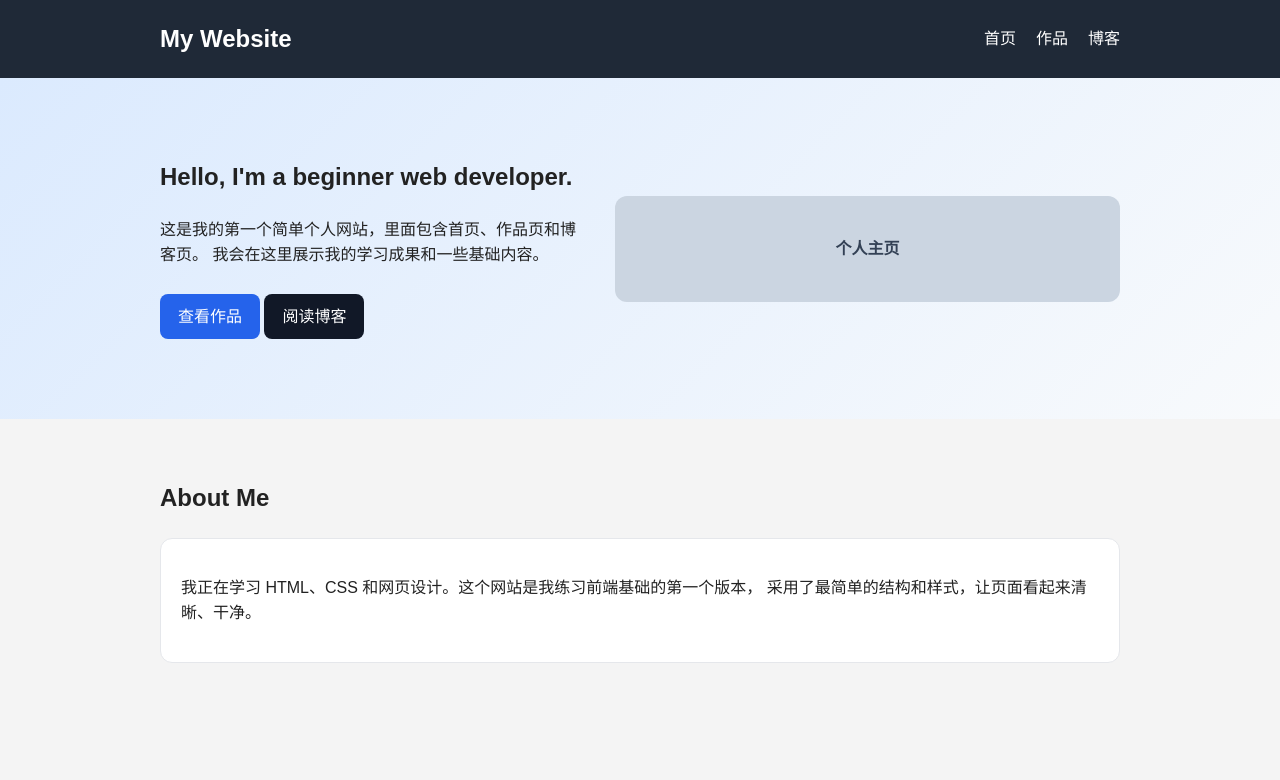
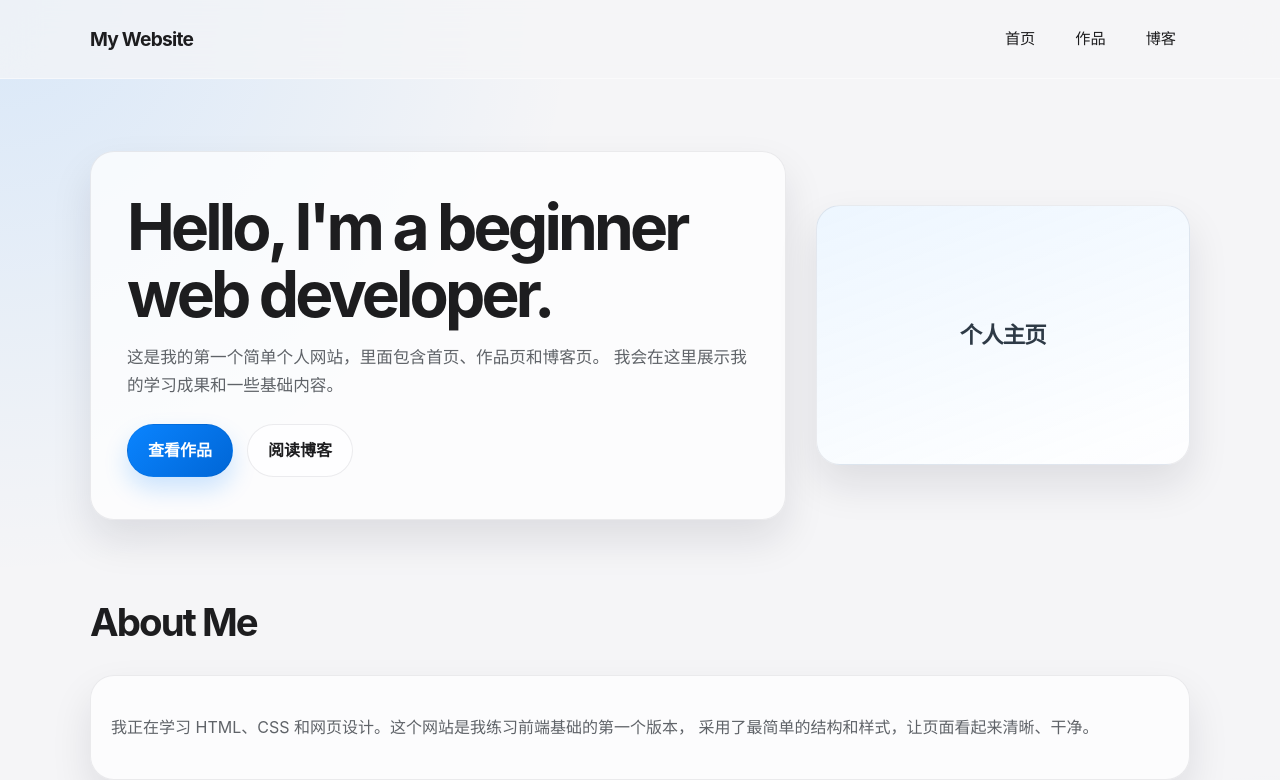
Before and after one commit to liwenlong070124-spec/Learn-AI-Coding, a plain HTML site: page my-web/index.html in a window 1280 px wide. Shown: the top 780 px of the page. Drawn offline with Linux system fonts and the light colour scheme.

Commit message:
feat(ui): redesign personal site in macOS style

```diff
--- a/my-web/index.html
+++ b/my-web/index.html
@@ -29,8 +29,10 @@
               这是我的第一个简单个人网站，里面包含首页、作品页和博客页。
               我会在这里展示我的学习成果和一些基础内容。
             </p>
-            <a class="btn" href="work.html">查看作品</a>
-            <a class="btn secondary-btn" href="blog.html">阅读博客</a>
+            <div class="hero-actions">
+              <a class="btn" href="work.html">查看作品</a>
+              <a class="btn secondary-btn" href="blog.html">阅读博客</a>
+            </div>
           </div>
 
           <div class="hero-image">
--- a/my-web/style.css
+++ b/my-web/style.css
@@ -1,133 +1,254 @@
+:root {
+  --bg: #f5f5f7;
+  --panel: rgba(255, 255, 255, 0.72);
+  --panel-strong: #ffffff;
+  --border: rgba(15, 23, 42, 0.08);
+  --text: #1d1d1f;
+  --muted: #5f6368;
+  --accent: #0a84ff;
+  --accent-strong: #0066d6;
+  --shadow: 0 20px 40px rgba(15, 23, 42, 0.1);
+}
+
 * {
   box-sizing: border-box;
 }
 
+html {
+  scroll-behavior: smooth;
+}
+
 body {
   margin: 0;
-  font-family: Arial, Helvetica, sans-serif;
-  background: #f4f4f4;
-  color: #222;
-  line-height: 1.6;
+  font-family: "SF Pro Display", "SF Pro Text", "Helvetica Neue", Arial, sans-serif;
+  background:
+    radial-gradient(circle at top left, rgba(10, 132, 255, 0.12), transparent 32%),
+    radial-gradient(circle at bottom right, rgba(88, 166, 255, 0.08), transparent 28%),
+    var(--bg);
+  color: var(--text);
+  line-height: 1.7;
+}
+
+img {
+  max-width: 100%;
+  display: block;
 }
 
 .container {
-  width: 90%;
-  max-width: 960px;
+  width: min(1100px, calc(100% - 32px));
   margin: 0 auto;
 }
 
 header {
-  background: #1f2937;
-  color: #fff;
+  position: sticky;
+  top: 0;
+  z-index: 10;
+  backdrop-filter: blur(18px);
+  -webkit-backdrop-filter: blur(18px);
+  background: rgba(245, 245, 247, 0.7);
+  border-bottom: 1px solid rgba(255, 255, 255, 0.5);
 }
 
 nav {
   display: flex;
+  align-items: center;
   justify-content: space-between;
-  align-items: center;
-  padding: 20px 0;
+  min-height: 78px;
 }
 
 .brand {
-  font-size: 1.5rem;
-  font-weight: bold;
+  font-size: 1.2rem;
+  font-weight: 700;
+  letter-spacing: -0.04em;
 }
 
 .nav-list {
+  display: flex;
+  align-items: center;
+  gap: 12px;
   list-style: none;
-  display: flex;
-  gap: 20px;
   margin: 0;
   padding: 0;
 }
 
 .nav-list a {
-  color: white;
+  display: inline-flex;
+  align-items: center;
+  justify-content: center;
+  min-height: 36px;
+  padding: 0 14px;
+  border-radius: 999px;
+  color: var(--text);
   text-decoration: none;
+  font-size: 0.95rem;
+  transition: all 0.2s ease;
+}
+
+.nav-list a:hover {
+  background: rgba(10, 132, 255, 0.08);
+  color: var(--accent-strong);
 }
 
 .hero {
-  background: linear-gradient(135deg, #dbeafe, #f8fafc);
-  padding: 80px 0;
+  padding: 72px 0 40px;
 }
 
 .hero-box {
-  display: flex;
-  justify-content: space-between;
+  display: grid;
+  grid-template-columns: 1.3fr 0.7fr;
+  gap: 30px;
   align-items: center;
-  gap: 30px;
 }
 
 .hero-text,
-.hero-image {
-  flex: 1;
+.hero-image,
+.card,
+.article-item {
+  background: var(--panel);
+  border: 1px solid var(--border);
+  box-shadow: var(--shadow);
+  border-radius: 24px;
+}
+
+.hero-text {
+  padding: 42px 36px;
+}
+
+.hero-text h1 {
+  margin: 0 0 16px;
+  font-size: clamp(2.3rem, 5vw, 4.1rem);
+  line-height: 1.04;
+  letter-spacing: -0.06em;
+}
+
+.hero-text p {
+  margin: 0 0 24px;
+  max-width: 640px;
+  color: var(--muted);
+  font-size: 1.04rem;
+}
+
+.hero-actions {
+  display: flex;
+  flex-wrap: wrap;
+  gap: 14px;
+}
+
+.btn {
+  display: inline-flex;
+  align-items: center;
+  justify-content: center;
+  padding: 12px 20px;
+  border-radius: 999px;
+  text-decoration: none;
+  font-weight: 600;
+  border: 1px solid rgba(0, 0, 0, 0.04);
+  transition: transform 0.2s ease, box-shadow 0.2s ease;
+}
+
+.btn:hover {
+  transform: translateY(-1px);
+}
+
+.btn {
+  background: linear-gradient(135deg, var(--accent), var(--accent-strong));
+  color: #fff;
+  box-shadow: 0 12px 24px rgba(10, 132, 255, 0.2);
+}
+
+.secondary-btn {
+  background: rgba(255, 255, 255, 0.7);
+  color: var(--text);
+  border: 1px solid rgba(15, 23, 42, 0.08);
+  box-shadow: none;
 }
 
 .hero-image {
-  background: #cbd5e1;
-  border-radius: 12px;
-  padding: 40px;
-  text-align: center;
-  color: #334155;
-  font-weight: bold;
-}
-
-h1, h2, h3 {
-  margin-top: 0;
+  min-height: 260px;
+  display: grid;
+  place-items: center;
+  font-size: 1.4rem;
+  font-weight: 700;
+  letter-spacing: -0.04em;
+  color: #2e3a46;
+  background: linear-gradient(160deg, #edf6ff, rgba(255, 255, 255, 0.9));
 }
 
 .section {
-  padding: 60px 0;
+  padding: 30px 0 56px;
+}
+
+.section h2 {
+  margin: 0 0 20px;
+  font-size: clamp(1.8rem, 3vw, 2.5rem);
+  letter-spacing: -0.05em;
 }
 
 .card-list {
   display: grid;
   grid-template-columns: repeat(auto-fit, minmax(220px, 1fr));
   gap: 20px;
-  margin-top: 30px;
+  margin-top: 20px;
 }
 
 .card {
-  background: white;
-  border: 1px solid #e5e7eb;
-  border-radius: 12px;
-  padding: 20px;
+  padding: 22px 20px;
 }
 
-.btn {
-  display: inline-block;
-  background: #2563eb;
-  color: white;
-  padding: 10px 18px;
-  text-decoration: none;
-  border-radius: 8px;
-  margin-top: 10px;
+.card h3 {
+  margin-top: 0;
+  margin-bottom: 12px;
+  font-size: 1.2rem;
 }
 
-.secondary-btn {
-  background: #111827;
+.card p,
+.card li,
+.article-item p {
+  color: var(--muted);
 }
 
 ul {
-  padding-left: 20px;
+  padding-left: 18px;
+  margin: 0;
 }
 
 .article-list {
   list-style: none;
   padding: 0;
+  margin: 0;
 }
 
 .article-item {
-  background: white;
-  border: 1px solid #e5e7eb;
-  border-radius: 10px;
-  padding: 20px;
-  margin-bottom: 20px;
+  padding: 22px 24px;
+  margin-bottom: 18px;
+}
+
+.article-item h3 {
+  margin: 0 0 8px;
+  font-size: 1.3rem;
 }
 
 footer {
-  background: #111827;
-  color: #d1d5db;
+  padding: 26px 0 34px;
+  color: var(--muted);
   text-align: center;
-  padding: 20px 0;
 }
+
+@media (max-width: 760px) {
+  .hero-box {
+    grid-template-columns: 1fr;
+  }
+
+  .nav-list {
+    gap: 4px;
+  }
+
+  .nav-list a {
+    padding: 0 10px;
+    font-size: 0.82rem;
+  }
+
+  .hero-text {
+    padding: 28px 20px;
+  }
+}
```
